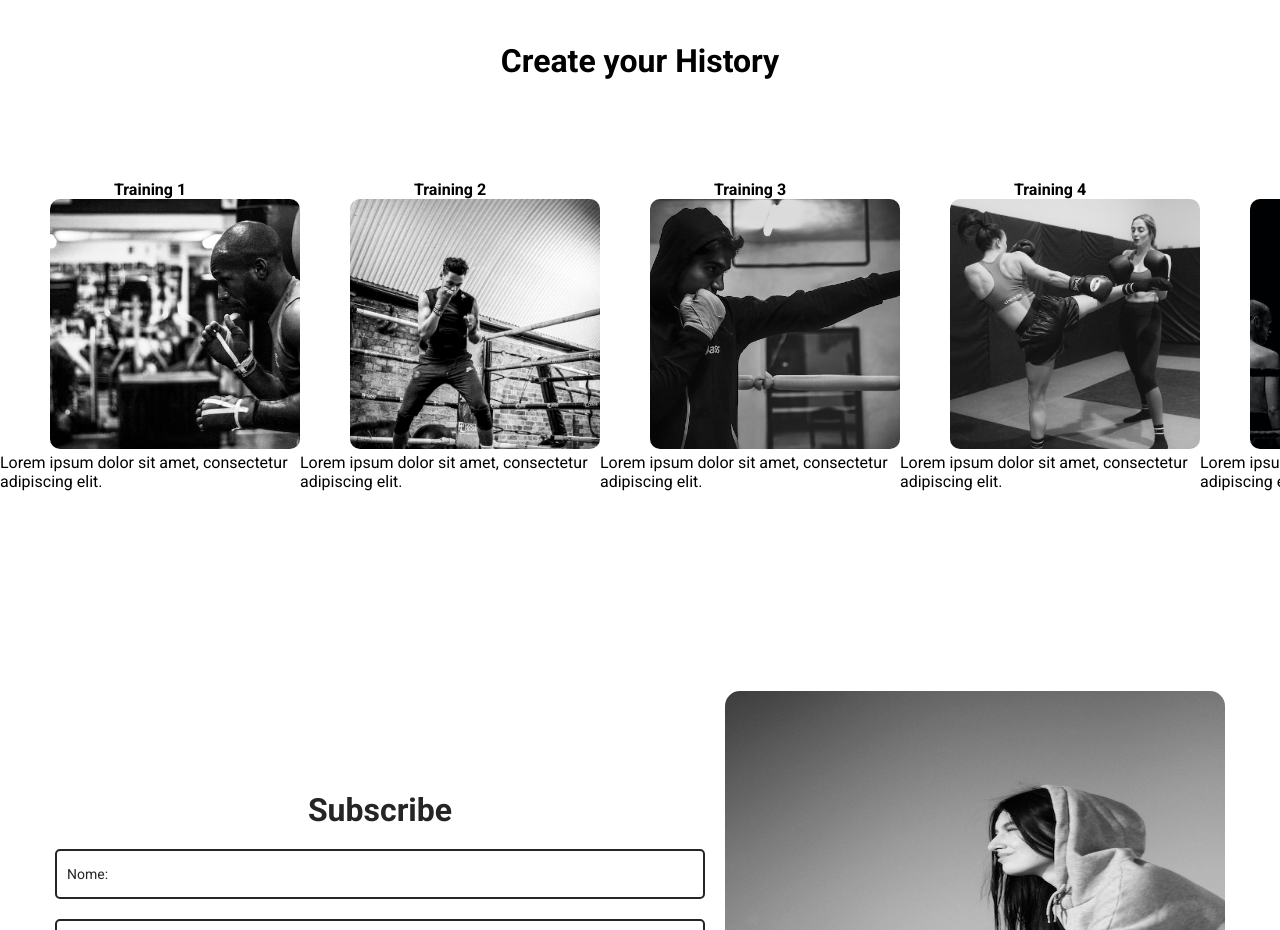
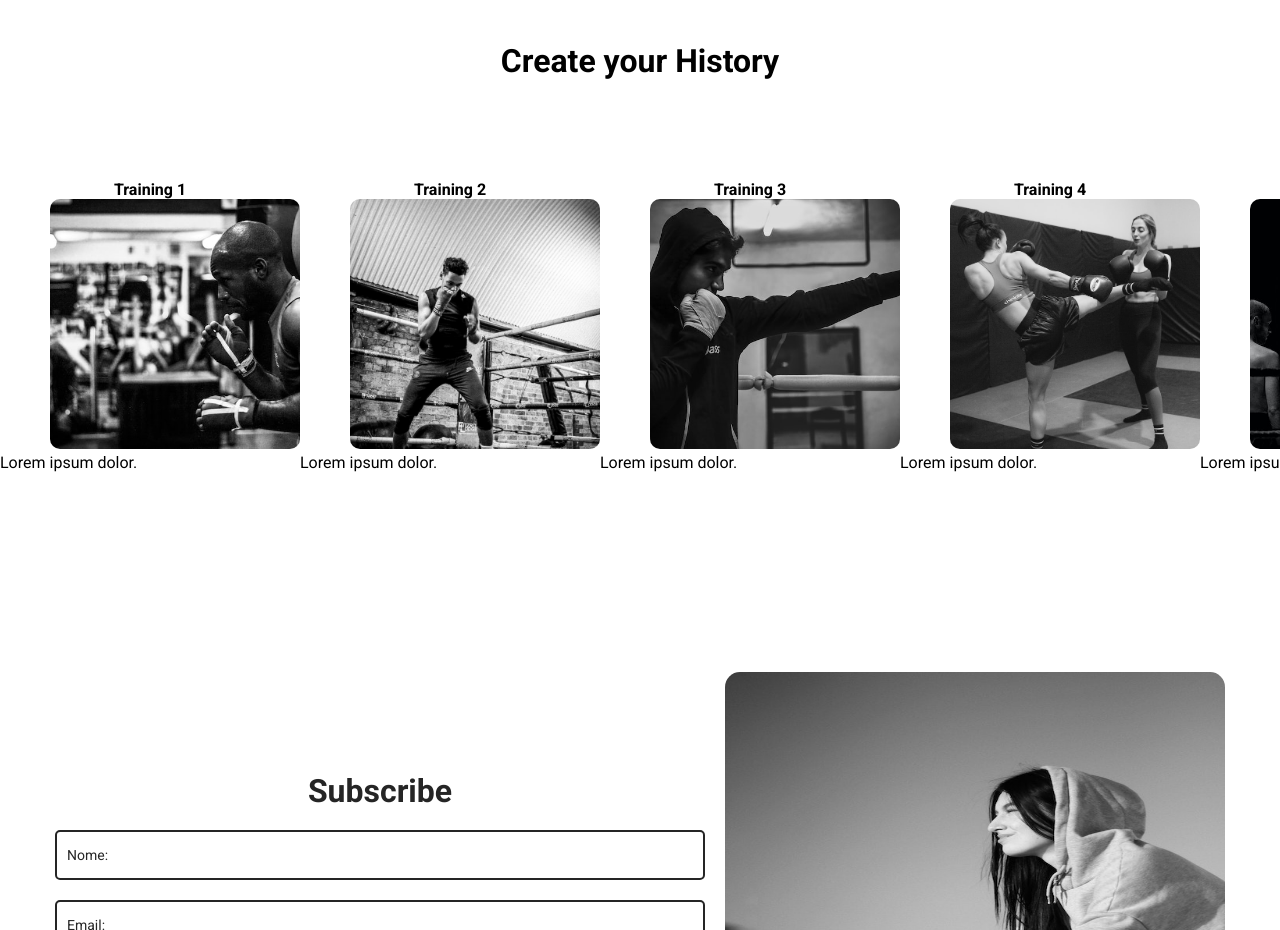
Before and after one commit to rogervalentim/box_app, a React (Create React App) app: page / in a window 1280 px wide. Shown: the part 1340-2270 px from the top of the page. Built offline with nearby package versions, Linux system fonts and the light colour scheme.

Commit message:
add footer

```diff
--- a/package.json
+++ b/package.json
@@ -11,7 +11,6 @@
     "react-hook-form": "^7.41.5",
     "react-icons": "^4.7.1",
     "react-scripts": "5.0.1",
-    "swiper": "^8.4.5",
     "web-vitals": "^2.1.4"
   },
   "scripts": {
--- a/src/components/Footer.css
+++ b/src/components/Footer.css
@@ -25,7 +25,7 @@ footer .icons {
 @media screen and (max-width: 767px) {
     footer {
         display: flex;
-        flex-wrap: wrap;
+        flex-direction: column;
         align-items: center;
     }
 
--- a/src/container/History/History.jsx
+++ b/src/container/History/History.jsx
@@ -1,7 +1,6 @@
 import React from "react";
 import "./History.css";
 
-import { Swiper, SwiperSlide } from "swiper/react";
 
 import Fighter from "../../assets/fighter.jpg";
 import Fighter2 from "../../assets/fighter-2.jpg";
@@ -16,32 +15,32 @@ const trainings = [
   {
     name: "Training 1",
     description:
-      "Lorem ipsum dolor sit amet, consectetur adipiscing elit.",
+      "Lorem ipsum dolor.",
     image: Fighter
   },
   {
     name: "Training 2",
     description:
-    "Lorem ipsum dolor sit amet, consectetur adipiscing elit.",
+    "Lorem ipsum dolor.",
     image: Fighter3
   },
   {
     name: "Training 3",
     description:
-      "Lorem ipsum dolor sit amet, consectetur adipiscing elit.",
+      "Lorem ipsum dolor.",
     image: Fighter2
   },
   {
     name: "Training 4",
     description:
-      "Lorem ipsum dolor sit amet, consectetur adipiscing elit.",
+      "Lorem ipsum dolor.",
     image: WomanTrainning
   },
   {
     name: "Training 5",
     image: Victory,
     description:
-      "Lorem ipsum dolor sit amet, consectetur adipiscing elit."
+      "Lorem ipsum dolor."
   }
 ];
 
@@ -50,11 +49,7 @@ const History = () => {
     <section className="history" id="history">
       <h1>Create your History</h1>
       <div className="history">
-          <Swiper
-          loop
-          spaceBetween={10}
-          slidesPerView={3}
-          >
+
         <ul className="history-container">
           {trainings.map((item, index) => (
             <Trainings
@@ -65,7 +60,6 @@ const History = () => {
               />
               ))}
         </ul>
-          </Swiper>
       </div>
     </section>
   );
```
